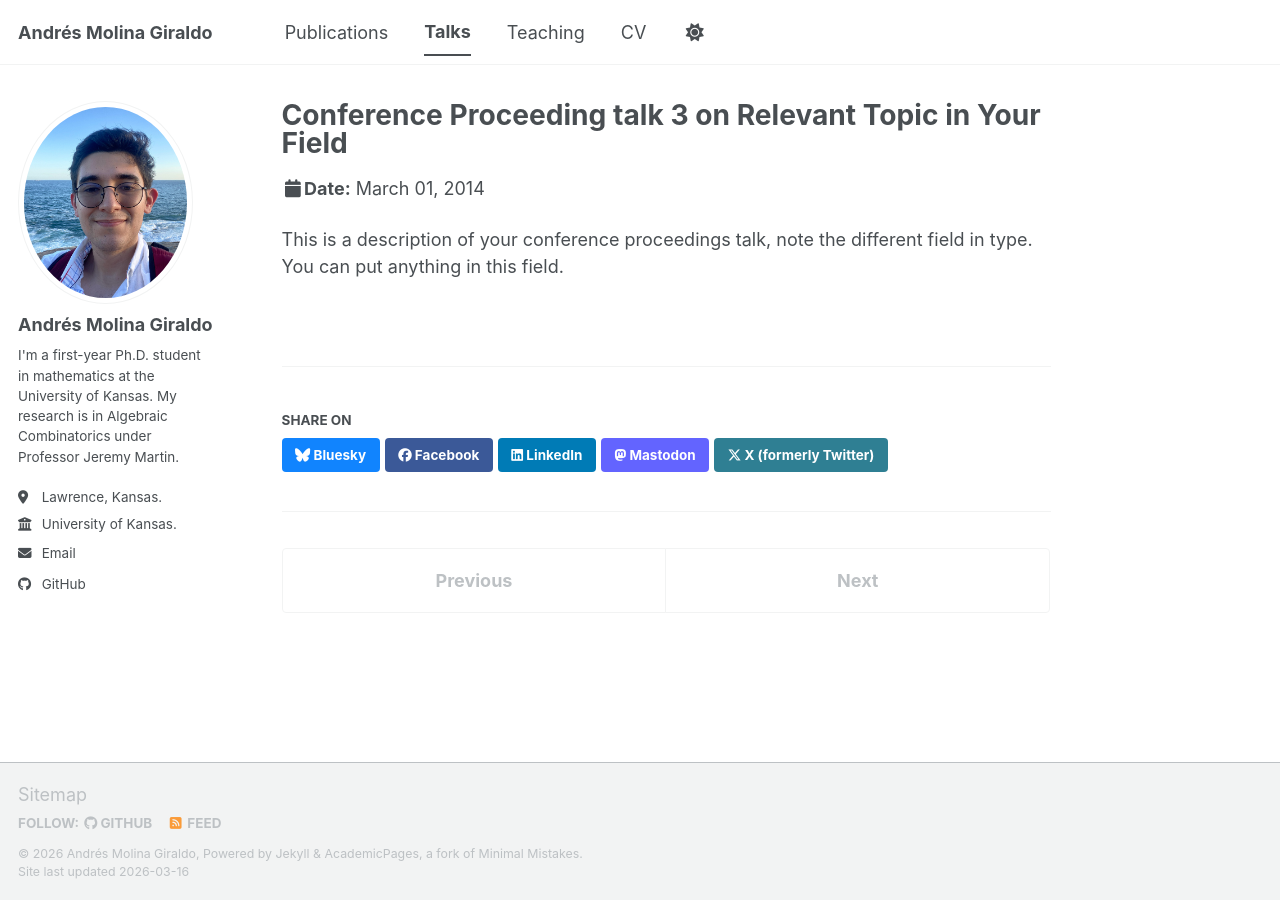
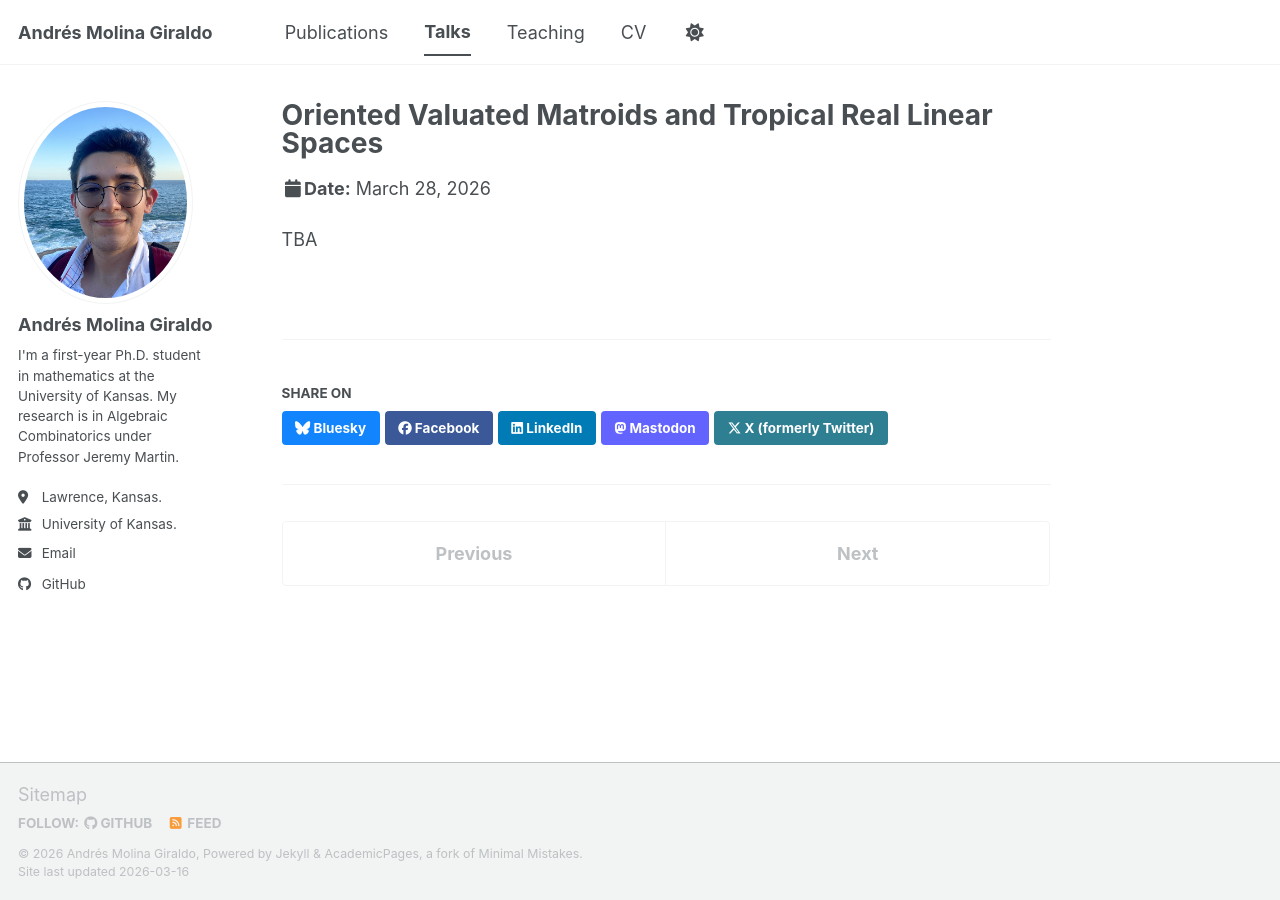
Before and after one commit to andmol20/andmol20.github.io, a Jekyll site: the page built from _talks/2014-03-01-talk-3.md, in a window 1280 px wide. Built offline with Jekyll 4.4.1, drawn with Linux system fonts in a browser that asks for light colours; a script bundle is joined from its source files by our own code; library files that are not in the unit come from our copies.

Commit message:
Update 2014-03-01-talk-3.md

```diff
--- a/_talks/2014-03-01-talk-3.md
+++ b/_talks/2014-03-01-talk-3.md
@@ -1,11 +1,11 @@
 ---
-title: "Conference Proceeding talk 3 on Relevant Topic in Your Field"
+title: "Oriented Valuated Matroids and Tropical Real Linear Spaces"
 collection: talks
 type: "Conference proceedings talk"
 permalink: /talks/2014-03-01-talk-3
-venue: "Testing Institute of America 2014 Annual Conference"
-date: 2014-03-01
-location: "Los Angeles, CA, USA"
+venue: "Graduate Student Combinatorics Conference 2026, University of Illinois Chicago"
+date: 2026-03-28
+location: "Chicago, Illinois, USA"
 ---
 
-This is a description of your conference proceedings talk, note the different field in type. You can put anything in this field.
+TBA
```
